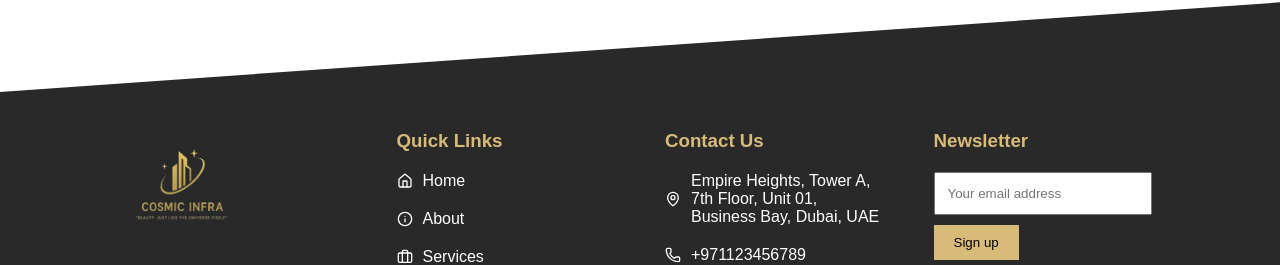
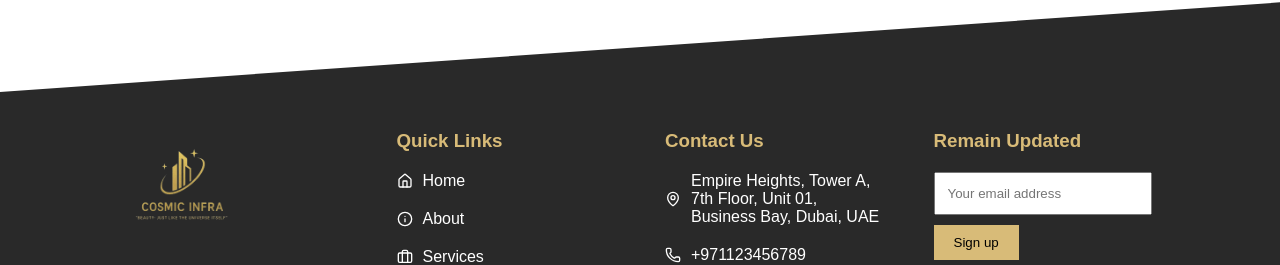
Before and after one commit to affancoder/Cosmic-Infra, a React (Vite) app: page / in a window 1280 px wide. Shown: the part 4928-5193 px from the top of the page. Built offline with nearby package versions, Linux system fonts and the light colour scheme.

Commit message:
footer done

```diff
--- a/src/components/Footer.jsx
+++ b/src/components/Footer.jsx
@@ -68,7 +68,7 @@ function Footer() {
 
       {/* Newsletter */}
       <div>
-        <h3>Newsletter</h3>
+        <h3>Remain Updated</h3>
         <input placeholder="Your email address" />
         <button>Sign up</button>
       </div>
```
